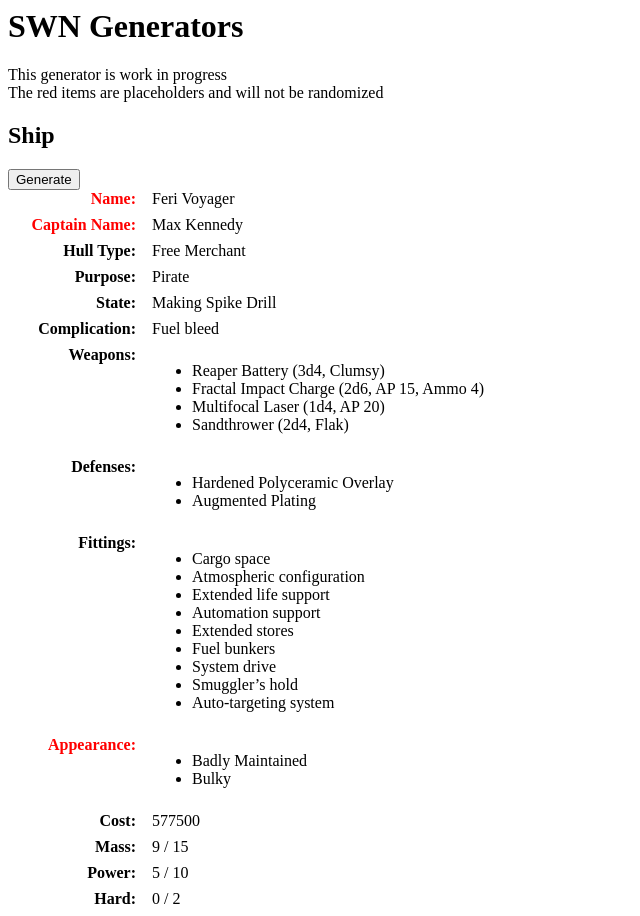
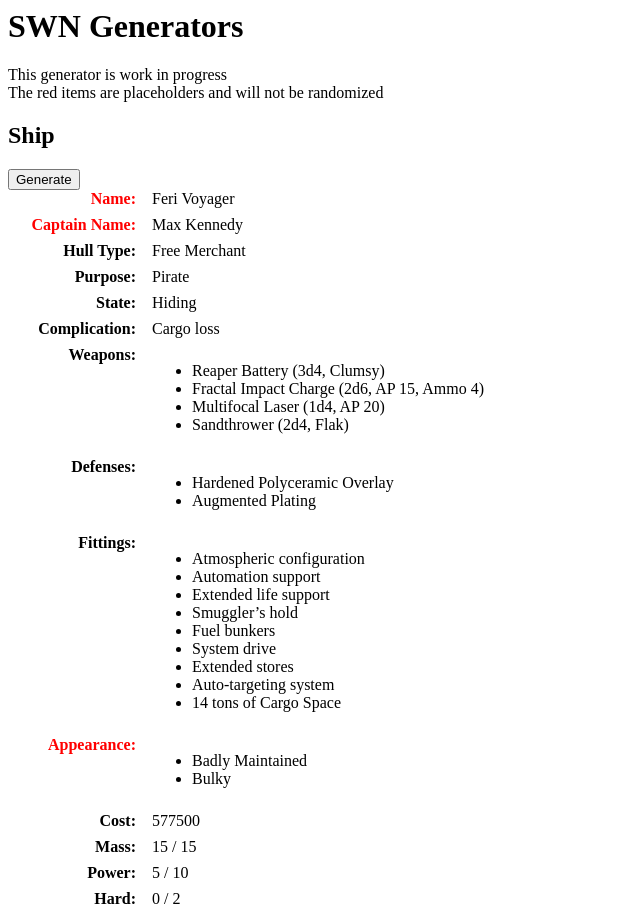
Before and after one commit to Zeikko/swn-generators, a React (Vite) app: page / in a window 1280 px wide. Shown: the whole page, without its empty margins (0-640 px from the left). Built offline with nearby package versions, Linux system fonts and the light colour scheme.

Commit message:
Calculate cargo space properly

```diff
--- a/src/generators/ship.js
+++ b/src/generators/ship.js
@@ -31,6 +31,7 @@ export function generateShip() {
       fittings = [ ...fittings, fitting]
     }
   }
+  fittings = calculateCargoSpace(fittings, hullType.hullClass)
   return {
     purpose,
     hullType,
@@ -119,7 +120,7 @@ export function generateFitting(resources, hullClass, fittings) {
     { value: 'Automation support',         cost: 10000,   costMultiplier: true,  power: 2, powerMultiplier: true , mass: 1,   massMultiplier: false, hullClass: 'Fighter' },
     { value: 'Boarding tubes',             cost: 5000,    costMultiplier: true,  power: 0, powerMultiplier: false, mass: 1,   massMultiplier: false, hullClass: 'Frigate' },
     { value: 'Cargo lighter',              cost: 25000,   costMultiplier: false, power: 0, powerMultiplier: false, mass: 2,   massMultiplier: false, hullClass: 'Frigate' },
-    { value: 'Cargo space',                cost: 0,       costMultiplier: false, power: 0, powerMultiplier: false, mass: 1,   massMultiplier: false, hullClass: 'Fighter' },
+    { value: 'Cargo space',                cost: 0,       costMultiplier: false, power: 0, powerMultiplier: false, mass: 1,   massMultiplier: false, hullClass: 'Fighter', multiple: true },
     { value: 'Cold sleep pods',            cost: 5000,    costMultiplier: true,  power: 1, powerMultiplier: false, mass: 1,   massMultiplier: false, hullClass: 'Frigate' },
     { value: 'Colony core',                cost: 100000,  costMultiplier: true,  power: 4, powerMultiplier: false, mass: 2,   massMultiplier: true,  hullClass: 'Frigate' },
     { value: 'Drill course regulator',     cost: 25000,   costMultiplier: true,  power: 1, powerMultiplier: true,  mass: 1,   massMultiplier: false, hullClass: 'Frigate' },
@@ -206,3 +207,34 @@ function calculateResources(resources, hullType, option) {
   const hard = resources.hard - (option.hard || 0)
   return { money, mass, power, hard }
 }
+
+function calculateCargoSpace(fittings, hullClass) {
+  let cargoCount = 0
+  const fittingsWithoutCargo = fittings.filter(fitting => {
+    if (fitting.value === 'Cargo space') {
+      cargoCount = cargoCount + 1
+      return false
+    }
+    return true
+  })
+  const cargoMultiplier = calculateCargoMultiplier(hullClass)
+  return [
+    ...fittingsWithoutCargo,
+    {
+      value: `${cargoCount * cargoMultiplier} tons of Cargo Space`
+    }
+  ]
+}
+
+function calculateCargoMultiplier(hullClass) {
+  switch (hullClass) {
+    case 'Fighter':
+      return 2
+    case 'Frigate':
+      return 20
+    case 'Cruiser':
+      return 200
+    case 'Capital':
+      return 2000
+  }
+}
--- a/src/util/money.js
+++ b/src/util/money.js
@@ -24,7 +24,7 @@ export function buyRandom(options, hullClass, resources, existingOptions) {
   const optionsFilteredByPower = optionsFilteredByMass.filter(option => calculatePowerForHullClass(option, hullClass) <= resources.power)
   const optionsFilteredByHard = optionsFilteredByPower.filter(option => option.hard || 0 <= resources.hard)
   const existingValues = existingOptions.map(option => option.value)
-  const optionsFilteredByExisting = optionsFilteredByHard.filter(option => !existingValues.includes(option.value))
+  const optionsFilteredByExisting = optionsFilteredByHard.filter(option => !existingValues.includes(option.value) || option.multiple)
   return optionsFilteredByExisting[random(0, optionsFilteredByExisting.length - 1)]
 }
 
```
